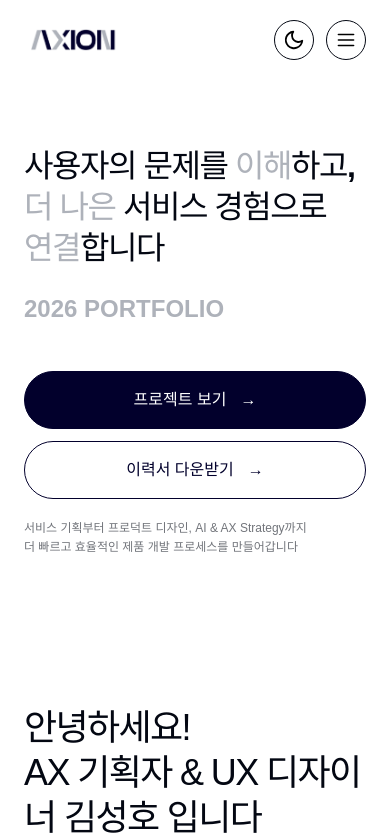
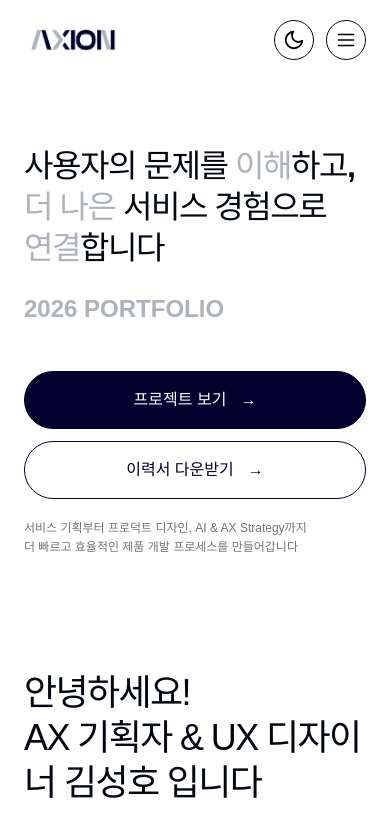
Before and after one commit to rlatjdgh9612/axion-portfolio, a Next.js app: page /about in a window 390 px wide. Shown: the top 838 px of the page. Built offline with nearby package versions, Linux system fonts and the light colour scheme; a web font is replaced by a local one.

Commit message:
fix: 390px 프로젝트 페이지 히어로 공백 축소

```diff
--- a/app/globals.css
+++ b/app/globals.css
@@ -829,14 +829,14 @@ html[data-theme="dark"] body:has(.projects-index) .site-footer .button-secondary
   .hero-actions { width: 100%; flex-direction: column; }
   .button, .hero-actions .button:first-child, .hero-actions .button:nth-child(2) { width: 100%; min-height: 58px; font-size: 16px; padding-inline: 24px; }
   .hero-bottom > p { font-size: 12px; line-height: 1.6; }
-  .page-hero { height: auto; min-height: 544px; padding: 66px 0 48px; }
+  .page-hero { height: auto; min-height: 0; padding: 66px 0 32px; }
   .page-hero-copy h1 { font-size: 32px; line-height: 1.28; letter-spacing: -.045em; }
   .page-hero-copy > strong { margin-top: 12px; font-size: 24px; }
   .page-hero-bottom { margin-top: 34px; align-items: flex-start; flex-direction: column; gap: 20px; }
   .page-hero-actions { width: 100%; flex-direction: column; gap: 12px; }
   .page-hero-actions .button:first-child, .page-hero-actions .button:last-child { width: 100%; }
   .page-hero-bottom > p { width: auto; font-size: 12px; line-height: 1.6; }
-  .projects-section, .projects-index { padding: 76px 0 110px; }
+  .projects-section, .projects-index { padding: 40px 0 88px; }
   .projects-index.container, .about-profile.container, .about-process.container { width: 100%; padding-inline: 24px; }
   .projects-heading h2 { font-size: 30px; line-height: 38px; }
   .projects-heading p { font-size: 14px; line-height: 22px; }
```
